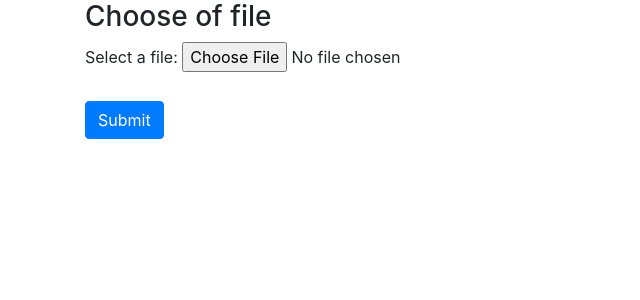
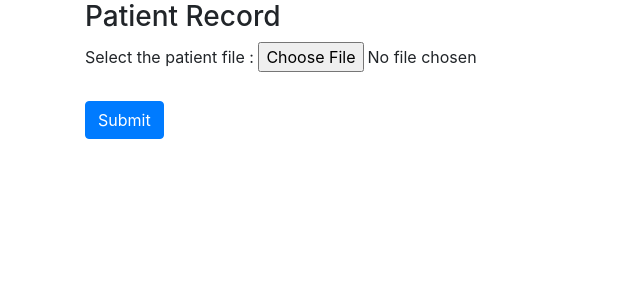
Before and after one commit to noorulain276775/patients_data, a Django app: page /record/ in a window 1280 px wide. Shown: the top 300 px of the page, without its empty margins (0-640 px from the left). Run offline with Django 4.2, Linux system fonts and the light colour scheme; some libraries are stand-ins or nearby versions.

Commit message:
Page created for uploading patient csv files

```diff
--- a/patient/settings.py
+++ b/patient/settings.py
@@ -125,11 +125,10 @@ USE_TZ = True
 
 STATIC_URL = '/static/'
 
+# Add these new lines
 STATICFILES_DIRS = (
     os.path.join(BASE_DIR, 'static'),
 )
-
-STATIC_ROOT = os.path.join(BASE_DIR, 'staticfiles')
 
 MEDIA_URL = '/media/'
 MEDIA_ROOT = BASE_DIR / 'media'
--- a/save_record/views.py
+++ b/save_record/views.py
@@ -1,4 +1,5 @@
 from http.client import HTTPResponse
+from django.http import HttpResponse
 from django.shortcuts import render
 from django.views import View
 from .form import *
@@ -21,4 +22,4 @@ class RecordsFile(View):
 
 class PatientRecords(View):
     def get(self, request):
-        return HTTPResponse('Hi you made it')
+        return HttpResponse("Hello Rochak!")
--- a/templates/base.html
+++ b/templates/base.html
@@ -11,7 +11,7 @@
     <link rel="stylesheet" type="text/css"
         href="https://cdn.jsdelivr.net/npm/bootstrap@4.4.1/dist/css/bootstrap.min.css"
         integrity="sha384-Vkoo8x4CGsO3+Hhxv8T/Q5PaXtkKtu6ug5TOeNV6gBiFeWPGFN9MuhOf23Q9Ifjh" crossorigin="anonymous">
-    <link rel="stylesheet" type="text/css" href="{% static 'css/style.css' %}">
+    <link rel="stylesheet" type="text/css" href="{% static 'admin/css/style.css' %}">
     <title>
         {% block title %}
         {% endblock %}
--- a/templates/record.html
+++ b/templates/record.html
@@ -10,12 +10,12 @@ Records
 {% block body %}
 {% csrf_token %}
 <div class="container">
-    <div class="poition">
-        <h3>Choose of file</h3>
+    <h3>Patient Record</h3>
+    <div class="position">
         <form>
-            <label for="myfile">Select a file:</label>
+            <label for="myfile">Select the patient file :</label>
             <input type="file" id="myfile" name="myfile"><br><br>
-            <button class="btn btn-primary" type="submit">Submit</button>
+            <button class="btn btn-primary" type="submit" id="submit-button">Submit</button>
         </form>
     </div>
 </div>
```
Also changed, not shown: static/js/app.js (deleted), 2 other files.
